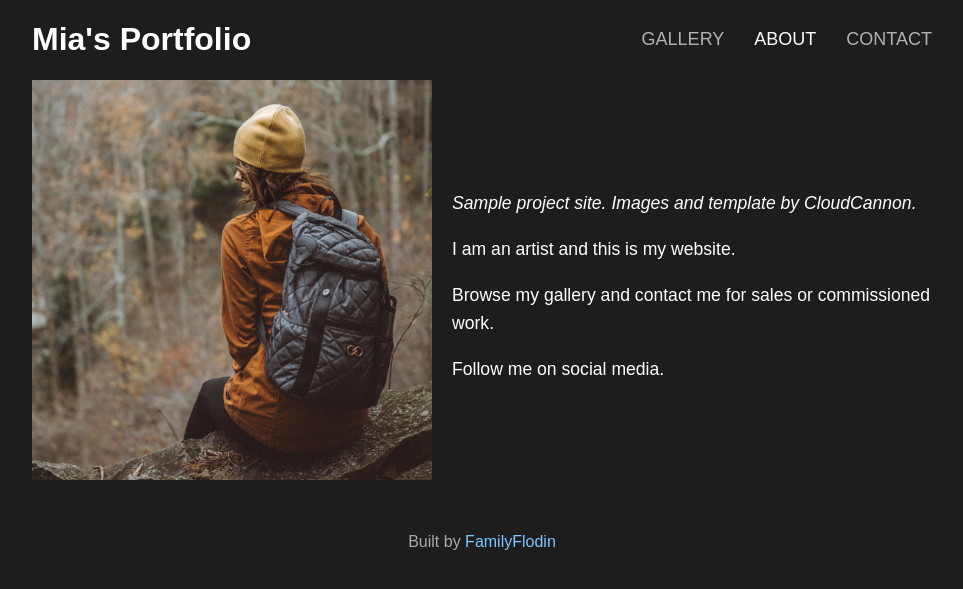
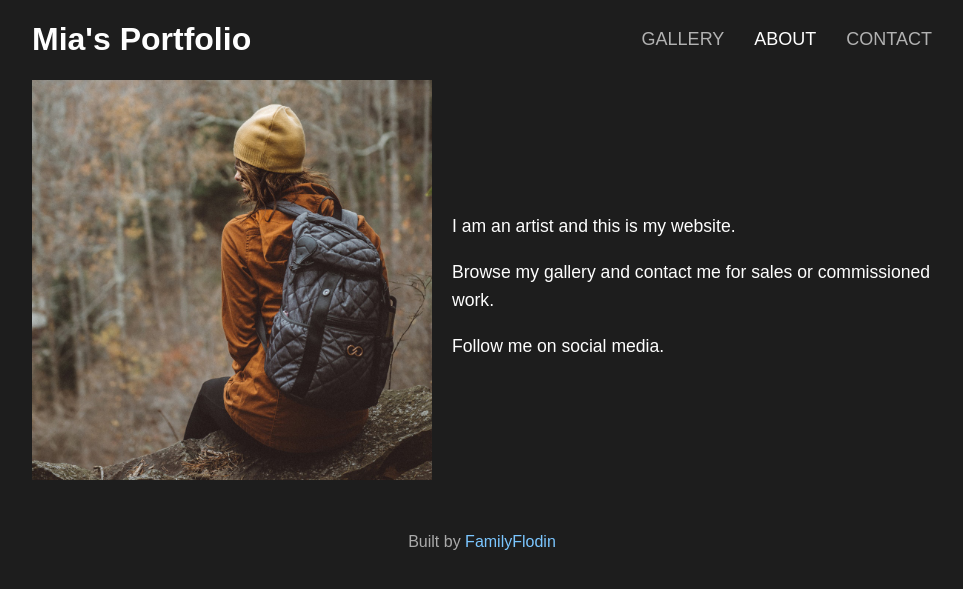
Before and after one commit to FamilyFlodin/mia.flodin.net, a Jekyll site: the page built from about.html, in a window 1280 px wide. Shown: the top 589 px of the page, without its empty margins (158-1121 px from the left). Built offline with Jekyll 4.4.1, drawn with Linux system fonts in a browser that asks for light colours; some web fonts are replaced.

Commit message:
Update content.yml

```diff
--- a/_data/content.yml
+++ b/_data/content.yml
@@ -1,6 +1,5 @@
 about:
   text: |
-    _Sample project site. Images and template by CloudCannon._
 
     I am an artist and this is my website.
 
```
